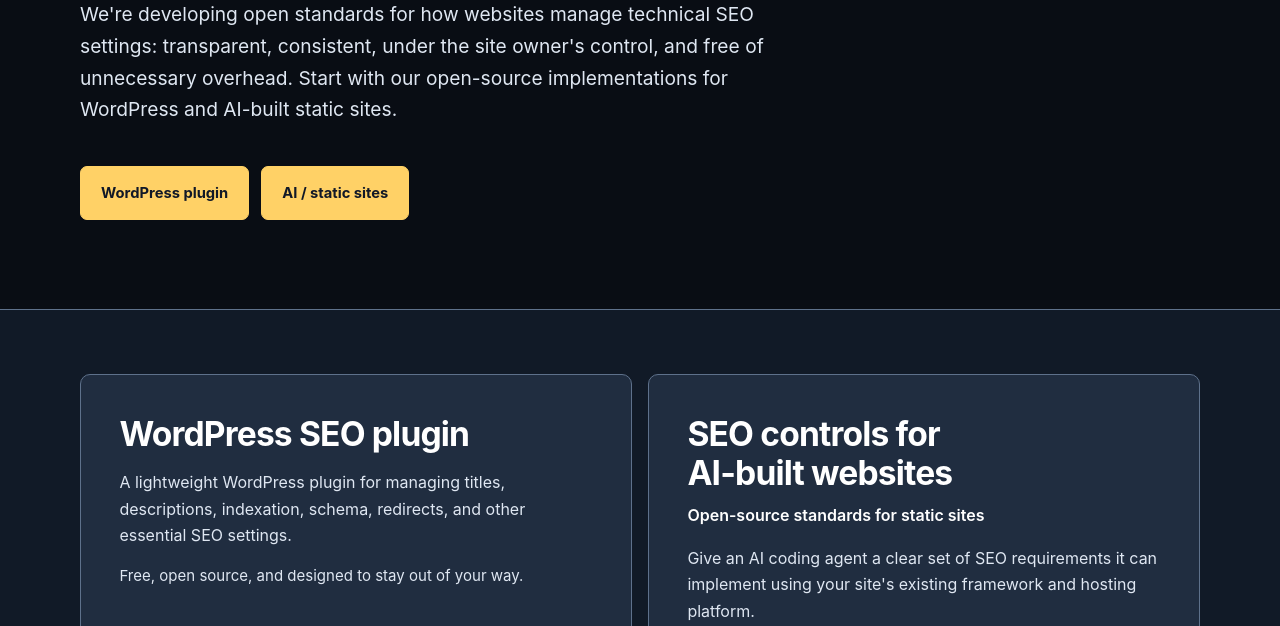
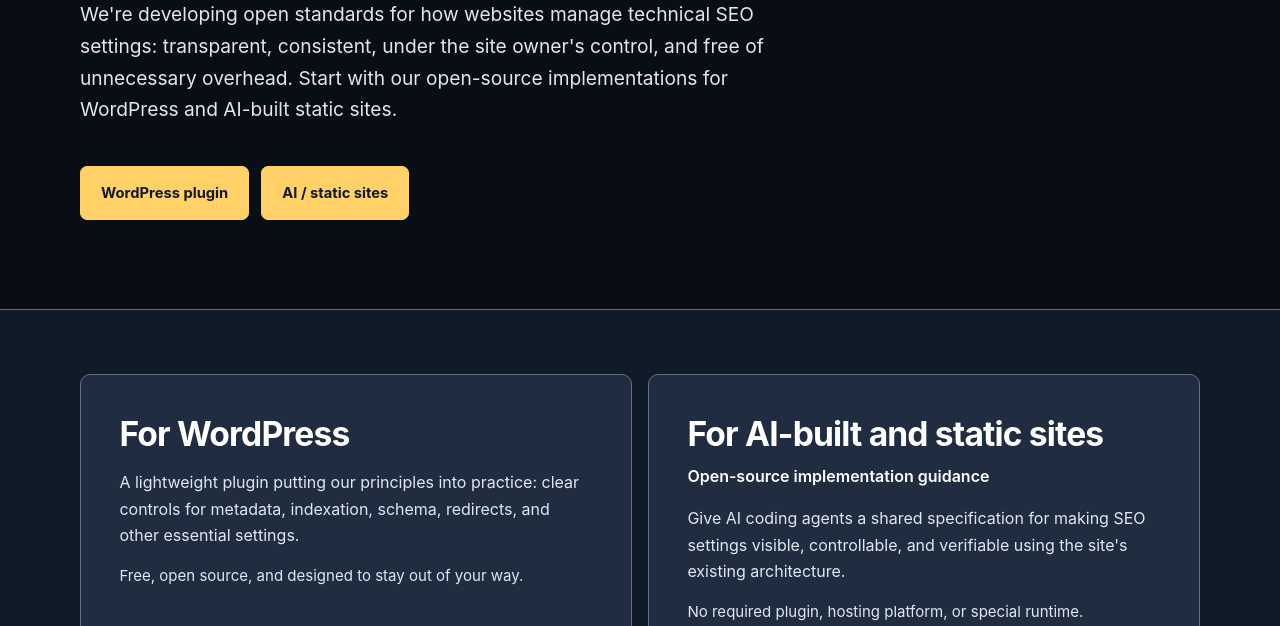
Before and after one commit to charltondigital/bare-bones-seo-website, an Astro site: page / in a window 1280 px wide. Shown: the part 326-952 px from the top of the page. Built offline with nearby package versions, Linux system fonts and the light colour scheme; Astro itself is replaced by a stand-in of ours.

Commit message:
Position Bare Bones SEO as an open SEO settings standards effort

```diff
--- a/src/components/Options.astro
+++ b/src/components/Options.astro
@@ -4,15 +4,15 @@
   <div class="wrap">
     <div class="options">
       <article class="option">
-        <h2 id="options-heading">WordPress SEO plugin</h2>
-        <p>A lightweight WordPress plugin for managing titles, descriptions, indexation, schema, redirects, and other essential SEO settings.</p>
+        <h2 id="options-heading">For WordPress</h2>
+        <p>A lightweight plugin putting our principles into practice: clear controls for metadata, indexation, schema, redirects, and other essential settings.</p>
         <p class="option-note">Free, open source, and designed to stay out of your way.</p>
         <a class="primary-link" href="/wordpress/">Explore the WordPress plugin <span aria-hidden="true">→</span></a>
       </article>
       <article class="option">
-        <h2>SEO controls for AI-built websites</h2>
-        <p class="option-subtitle">Open-source standards for static sites</p>
-        <p>Give an AI coding agent a clear set of SEO requirements it can implement using your site's existing framework and hosting platform.</p>
+        <h2>For AI-built and static sites</h2>
+        <p class="option-subtitle">Open-source implementation guidance</p>
+        <p>Give AI coding agents a shared specification for making SEO settings visible, controllable, and verifiable using the site's existing architecture.</p>
         <p class="option-note">No required plugin, hosting platform, or special runtime.</p>
         <a class="primary-link" href="/ai-sites/">Explore static-site standards <span aria-hidden="true">→</span></a>
       </article>
```
